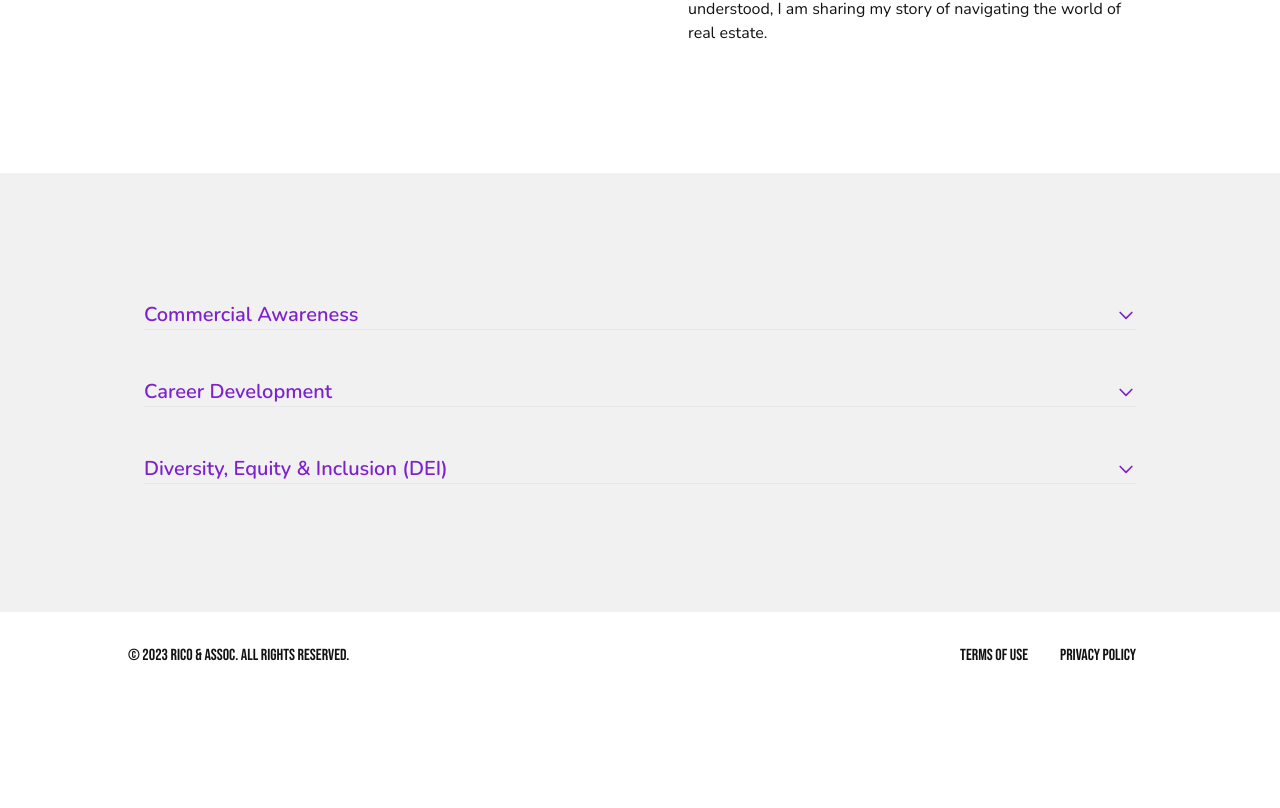
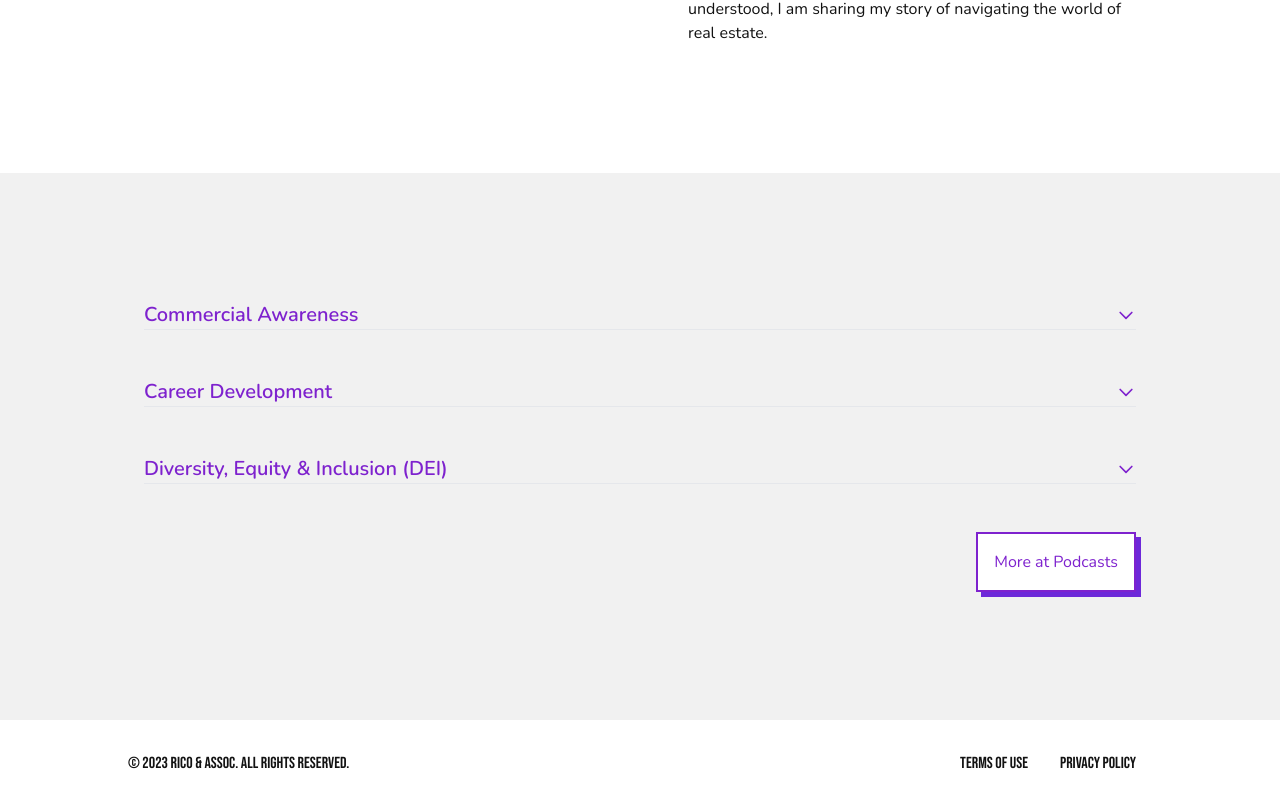
Before and after one commit to tran28/rico-naylor, a Next.js app: page / in a window 1280 px wide. Shown: the part 743-1551 px from the top of the page. Before the commit the page ends 1443 px from the top, so only its background shows below. Built offline with nearby package versions, Linux system fonts and the light colour scheme.

Commit message:
clean up

```diff
--- a/components/Accordion.js
+++ b/components/Accordion.js
@@ -34,7 +34,7 @@ export default function AnimatedAccordion() {
                 <AccordionHeader onClick={() => handleOpen(1)} className='text-xl text-purple-700 font-semibold'>
                     Commercial Awareness
                 </AccordionHeader>
-                <AccordionBody className='pt-8 text-md'>
+                <AccordionBody className='pt-4 text-md'>
                     Over the last three years alone, we have endured a global pandemic, a cost of living crisis, a climate change crisis, the effects of the war, political controversy, and ongoing economic uncertainty.
                     All such factors significantly impact real estate; from property values to investor sentiment, there is much to discuss.
                     Within commercial awareness, I speak with experts to discuss the implications and possible effects at play across various markets.
@@ -45,7 +45,7 @@ export default function AnimatedAccordion() {
                 <AccordionHeader onClick={() => handleOpen(2)} className='text-xl text-purple-700 font-semibold'>
                     Career Development
                 </AccordionHeader>
-                <AccordionBody className='pt-8 text-md'>
+                <AccordionBody className='pt-4 text-md'>
                     Real estate boasts fantastic opportunities.
                     As a graduate surveyor, I am early in my journey and passionate about nurturing a solid relationship network and developing my career.
                     Here I discuss with senior experts what skills, attitudes, and advice can be leveraged to excel within the industry and hear more about the career journeys of others.
@@ -55,7 +55,7 @@ export default function AnimatedAccordion() {
                 <AccordionHeader onClick={() => handleOpen(3)} className='text-xl text-purple-700 font-semibold'>
                     Diversity, Equity & Inclusion (DEI)
                 </AccordionHeader>
-                <AccordionBody className='pt-8 text-md'>
+                <AccordionBody className='pt-4 text-md'>
                     The property industry is aware of the need to diversify its demographic.
                     As a gay person of colour from a socially mobile background, I believe visibility is fundamental to redefining what a surveyor looks like and comes from.
                     Empathy is key in addressing inequality.
--- a/components/ContactForm.js
+++ b/components/ContactForm.js
@@ -100,11 +100,11 @@ export default function ContactForm() {
     return (
         <form onSubmit={handleSubmit} className='rounded-lg shadow-[-10px_-10px_30px_4px_rgba(0,0,0,0.1),_10px_10px_30px_4px_rgba(45,78,255,0.15)] w-[400px]'>
             <h1 className='text-2xl font-bold bg-purple-700 py-8 px-8 rounded-t-lg text-light'>Send a message</h1>
-            <div className="flex px-8 py-8 flex-col">
-                <label htmlFor="fullname" className="text-gray-500 font-light">
-                    Full name<span className="text-[#130F49] ml-1">*</span>
+            <div className='flex px-8 py-8 flex-col'>
+                <label htmlFor='fullname' className='text-gray-500 font-light'>
+                    Full name<span className='text-[#130F49] ml-1'>*</span>
                 </label>
-                <input type="text" value={fullname} onChange={(e) => { setFullname(e.target.value); }} name="fullname" className="bg-transparent border-b py-2 focus:outline-none focus:border-b-purple-700 text-[#130F49]" />
+                <input type='text' value={fullname} onChange={(e) => { setFullname(e.target.value); }} name='fullname' className='border-b py-2 focus:outline-none focus:border-b-purple-700 text-[#130F49]' />
                 <AnimatePresence>
                     {errors.fullname !== undefined ?
                         <motion.div
@@ -113,17 +113,17 @@ export default function ContactForm() {
                             initial='hidden'
                             animate='show'
                             exit='exit'
-                            className="text-purple-700 italic text-sm">Full Name cannot be empty.</motion.div>
+                            className='text-purple-700 italic text-sm'>Full Name cannot be empty.</motion.div>
                         : null}
                 </AnimatePresence>
 
-                <label htmlFor="email" className="text-gray-500 font-light mt-4">E-mail</label>
-                <input type="email" name="email" value={email} onChange={(e) => { setEmail(e.target.value); }} className="bg-transparent border-b py-2 focus:outline-none focus:border-b-purple-700 font-light text-[#130F49]" />
+                <label htmlFor='email' className='text-gray-500 font-light mt-4'>E-mail</label>
+                <input type='email' name='email' value={email} onChange={(e) => { setEmail(e.target.value); }} className='border-b py-2 focus:outline-none focus:border-b-purple-700 font-light text-[#130F49]' />
 
-                <label htmlFor="subject" className="text-gray-500 font-light mt-4">
-                    Subject<span className="text-[#130F49] ml-1">*</span>
+                <label htmlFor='subject' className='text-gray-500 font-light mt-4'>
+                    Subject<span className='text-[#130F49] ml-1'>*</span>
                 </label>
-                <input type="text" name="subject" value={subject} onChange={(e) => { setSubject(e.target.value); }} className="bg-transparent border-b py-2 focus:outline-none focus:border-b-purple-700 font-light text-[#130F49]" />
+                <input type='text' name='subject' value={subject} onChange={(e) => { setSubject(e.target.value); }} className='border-b py-2 focus:outline-none focus:border-b-purple-700 font-light text-[#130F49]' />
                 <AnimatePresence>
                     {errors.subject !== undefined ?
                         <motion.div
@@ -132,14 +132,14 @@ export default function ContactForm() {
                             initial='hidden'
                             animate='show'
                             exit='exit'
-                            className="text-purple-700 italic text-sm">Subject cannot be empty.</motion.div>
+                            className='text-purple-700 italic text-sm'>Subject cannot be empty.</motion.div>
                         : null}
                 </AnimatePresence>
 
-                <label htmlFor="message" className="text-gray-500 font-light mt-4">
-                    Message<span className="text-[#130F49] ml-1">*</span>
+                <label htmlFor='message' className='text-gray-500 font-light mt-4'>
+                    Message<span className='text-[#130F49] ml-1'>*</span>
                 </label>
-                <textarea name="message" value={message} onChange={(e) => { setMessage(e.target.value); }} className="bg-transparent border-b py-2 focus:outline-none focus:border-b-purple-700 font-light text-[#130F49]"></textarea>
+                <textarea name='message' value={message} onChange={(e) => { setMessage(e.target.value); }} className='border-b py-2 focus:outline-none focus:border-b-purple-700 font-light text-[#130F49]'></textarea>
                 <AnimatePresence>
                     {errors.message !== undefined ?
                         <motion.div
@@ -148,15 +148,15 @@ export default function ContactForm() {
                             initial='hidden'
                             animate='show'
                             exit='exit'
-                            className="text-purple-700 italic text-sm">Message cannot be empty.</motion.div>
+                            className='text-purple-700 italic text-sm'>Message cannot be empty.</motion.div>
                         : null}
                 </AnimatePresence>
 
-                <div className="flex flex-row items-center justify-start">
+                <div className='flex flex-row items-center justify-start'>
                     <button
-                        type="submit"
+                        type='submit'
                         disabled={disable}
-                        className={`px-10 ${bttnBg} mt-8 py-2 text-gray-50 font-light rounded-md text-lg flex flex-row items-center`}>{buttonText}</button>
+                        className={`px-10 ${bttnBg} mt-8 py-2 text-light rounded-md text-lg flex flex-row items-center`}>{buttonText}</button>
                 </div>
             </div>
         </form>
--- a/pages/index.js
+++ b/pages/index.js
@@ -6,6 +6,7 @@ import Container from "@/components/Container";
 import { HeroContent } from "../content/homeContent"
 import { FadeInWhenVisible } from "@/components/ScrollAnimations";
 import AnimatedAccordion from "@/components/Accordion";
+import Link from "next/link";
 
 export default function Home() {
   return (
@@ -37,8 +38,9 @@ export default function Home() {
         <main className='flex items-center justify-center w-full bg-secondary_light'>
           <Container>
             <Layout>
-              <div className='flex flex-col items-center justify-center w-full gap-12'>
+              <div className='flex flex-col items-end justify-center w-full gap-12'>
                 <AnimatedAccordion />
+                <Link href={'/podcast'} className='p-4 bg-light text-purple-700 border-solid border-2 border-purple-700 shadow-[5px_5px_0px_0px_rgba(109,40,217)]' >More at Podcasts</Link>
               </div>
             </Layout>
           </Container>
```
